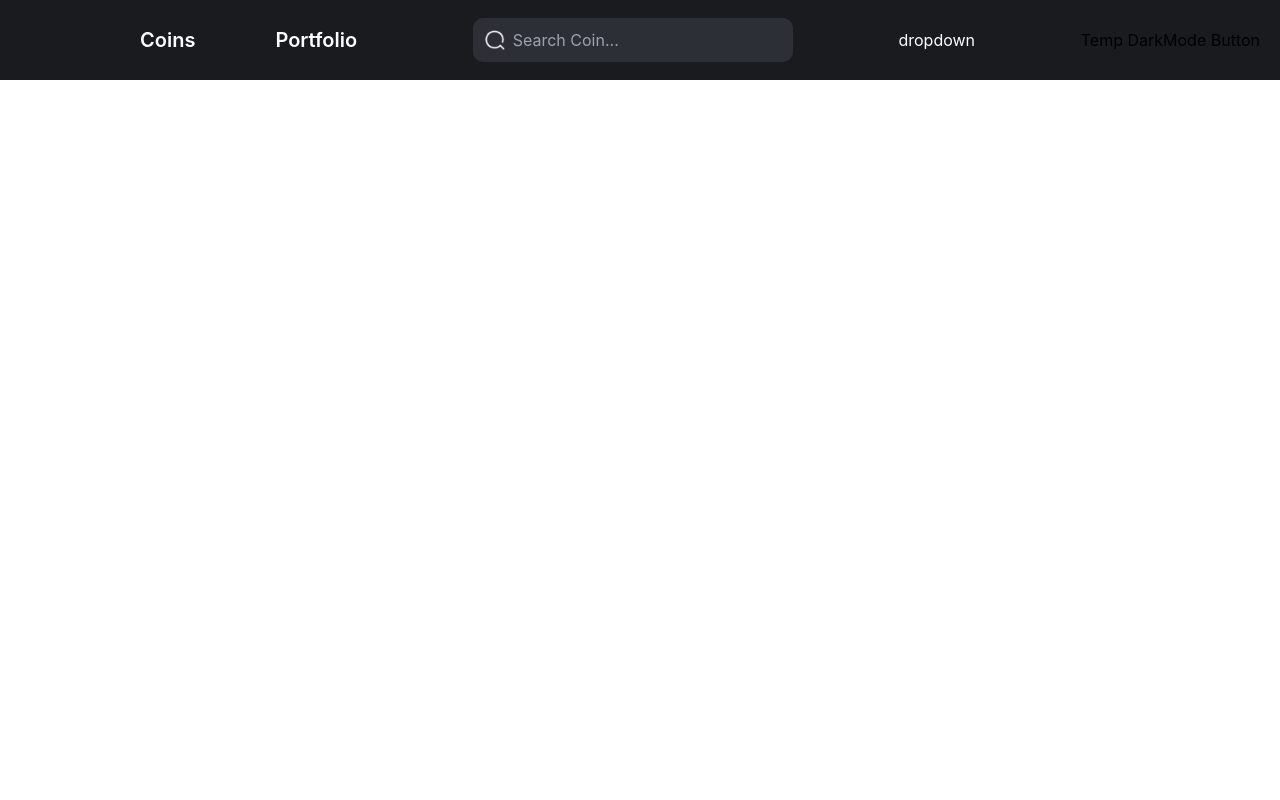
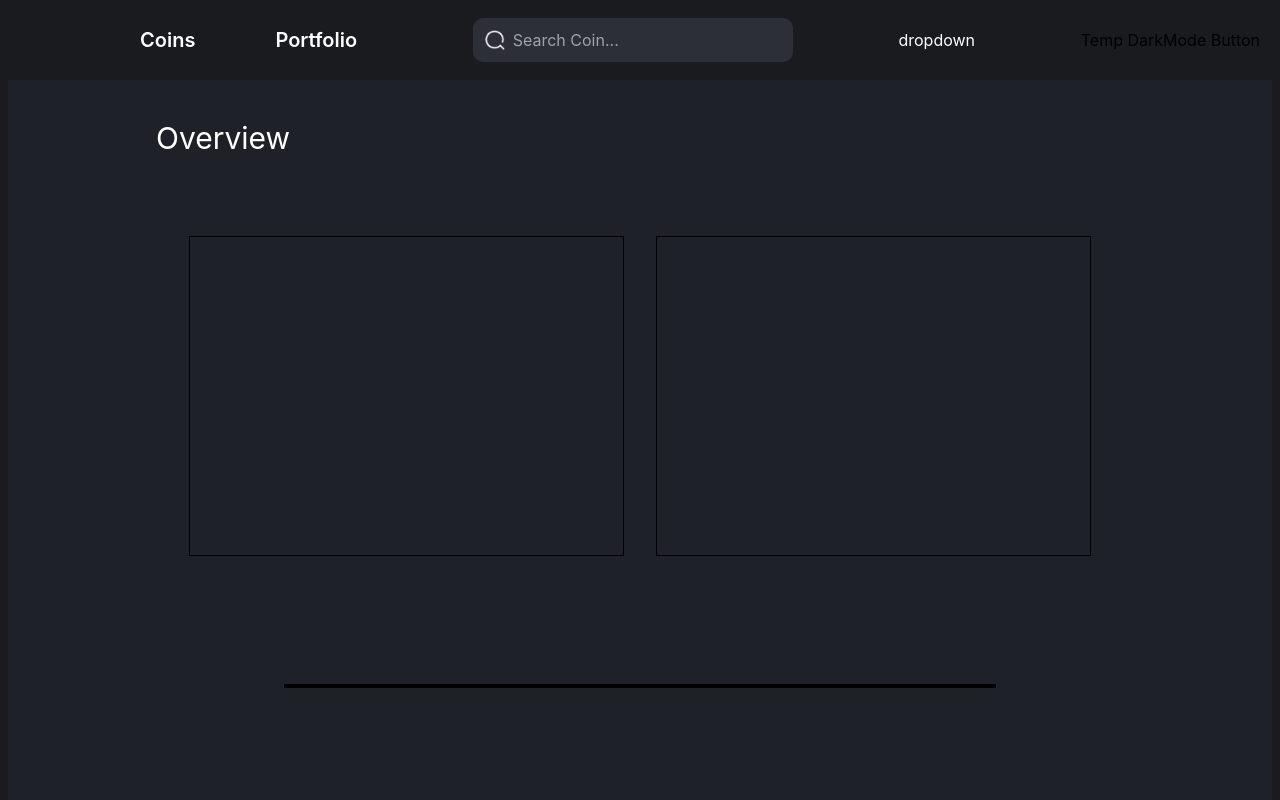
Before and after one commit to Smerly/crypto-appoo, a React (Create React App) app: page / in a window 1280 px wide. Shown: the top 800 px of the page. Built offline with nearby package versions, Linux system fonts and the light colour scheme.

Commit message:
Fixed up some issues with navbar

```diff
--- a/src/LandingPage/CoinList/CoinList.js
+++ b/src/LandingPage/CoinList/CoinList.js
@@ -1,6 +1,26 @@
-function CoinList() {
+import { Coins } from '../Landing.style'
+import { getAllCoins, getCoin } from '../../helpers/getCoin'
+import { useEffect, useState } from 'react'
+
+
+function CoinList () {
+    const [coins, setCoins] = useState(undefined)
+    // useEffect(() => {
+    //         getAllCoins().then((res) => setCoins(res))
+    // }, [])
+    // console.log(typeof coins)
+    // const displayAllCoinTitles = () => {
+    //     if (coins) {
+    //         coins.map((each) => {
+    //             return <h2>{each.id}</h2>
+    //         });
+    //     }
+    // }
+
     return (
-        <div></div>
+        <Coins className='flex flex-col m-32 min-h-max'>
+            {/* {displayAllCoinTitles()} */}
+        </Coins>
     )
 }
 
--- a/src/LandingPage/CoinList/EachCoin.js
+++ b/src/LandingPage/CoinList/EachCoin.js
@@ -0,0 +1,10 @@
+
+function EachCoin() {
+    return (
+        <div>
+            <div></div>
+        </div>
+    )
+}
+
+export default EachCoin
--- a/src/LandingPage/CoinNavbar.js
+++ b/src/LandingPage/CoinNavbar.js
@@ -1,7 +1,8 @@
-function CoinNavbar() {
+
+function CoinNavbar () {
     return (
-        <div></div>
+        <div>
+            <div className='coin-navbar-wrapper'></div>
+        </div>
     )
 }
-
-export default CoinNavbar
--- a/src/LandingPage/Landing.style.js
+++ b/src/LandingPage/Landing.style.js
@@ -0,0 +1,22 @@
+import styled from 'styled-components'
+
+export const LandingPageWrapper = styled.div`
+    background-color: #1F2128;
+    border: 8px #191B1F solid;
+    border-top: 0px black solid;
+    min-height: 100vh;
+    padding: 20px;
+
+`
+
+export const CustomContainer = styled.div`
+    margin-left: 10vw;
+    margin-right: 10vw;
+`
+
+
+export const Coins = styled.div`
+    border: 2px black solid;
+    display: flex;
+    flex-direction: column'
+`
--- a/src/LandingPage/LandingPage.css
+++ b/src/LandingPage/LandingPage.css
@@ -0,0 +1,23 @@
+
+.landing-component-wrapper {
+    background-color: #1F2128;
+    border: 8px #191B1F solid;
+    border-top: 0px black solid;
+    min-height: 100vh;
+    padding: 20px;
+}
+
+.graph-row {
+    display: flex;
+    flex-direction: row;
+    /* align-items: center; */
+    justify-content: space-evenly;
+    margin-top: 10vh;
+}
+
+
+.graph-box {
+    width: 34vw;
+    height: 40vh;
+    border: 1px black solid;
+}
--- a/src/LandingPage/LandingPage.js
+++ b/src/LandingPage/LandingPage.js
@@ -1,8 +1,29 @@
+import './LandingPage.css'
+import { LandingPageWrapper, CustomContainer } from './Landing.style'
+import CoinList from './CoinList/CoinList'
+import { getCoin } from '../helpers/getCoin'
+import { useState } from 'react'
 
+function LandingPage () {
+    const [selectedCoin, setSelectedCoin] = useState()
 
-function LandingPage() {
     return (
-        <div></div>
+        <LandingPageWrapper>
+            <CustomContainer>
+                <h1 className='text-3xl mt-5 title-header'> Overview </h1>
+                <div className='graph-row'>
+                    <div className='graph-box'></div>
+                    <div className='graph-box'>
+                    </div>
+                </div>
+                <CoinList />
+                {[1,2,3,4,5,2,3,1,3,,2,2,2,2,2,2,2,2,2,2,2,2,2,2,2,2,2,2,2,2,2,2,2,2,2,2,2,2,2,2,2,2,2,2].map(() => {
+                        return (
+                            <div>asdasdasd</div>
+                        )
+                    })}
+            </CustomContainer>
+        </LandingPageWrapper>
     )
 }
 
--- a/src/Navbar/CurrencyDropdown.js
+++ b/src/Navbar/CurrencyDropdown.js
@@ -9,7 +9,7 @@ function CurrencyDropDown() {
             <DropdownButton data-dropdown-toggle="dropdownRadioBgHover" className='dropdown-button bg-gray' onClick={() => {
                 setHidden(!hidden)
             }}>dropdown</DropdownButton>
-            <DropdownMenu id='dropdown' className={`dropdown h-52 w-32 ml-20 p-3 ${hidden ? '' : 'hidden'}`}>
+            <DropdownMenu id='dropdown' className={`dropdown h-52 w-32 ml-20 p-3 ${hidden ? '' : 'unhide'}`}>
                 <ul>
                     {[1,2,3,4,5,6,7,8,9,10,11,12,13,14,15,16,17,18,19,20].map((each) => <li>{each}</li>)}
 
--- a/src/Navbar/Navbar.css
+++ b/src/Navbar/Navbar.css
@@ -41,18 +41,23 @@
     background-color: #191B1F;
 }
 
+.unhide {
+    display: flex;
+}
+
 .navbar-hidden{
     position: absolute;
     top: 5rem;
     width: 100%;
     height: 20vh;
     left: -100%;
-    transition: all 0.25s ease;
+    transition: all 0.6s ease;
 }
 
 .navbar-hidden.show-navbar {
+    transition: all 0.6s ease;
     left: 0 !important;
 	opacity: 1 !important;
 	z-index: 2 !important;
-	background-color: white !important;
+    background-color: #191B1F !important;
 }
--- a/src/Navbar/Navbar.style.js
+++ b/src/Navbar/Navbar.style.js
@@ -4,6 +4,7 @@ import { useWindowSize } from '../helpers/useWindowSize';
 import toggleIcon from '../images/toggler-icon.png'
 
 export const NavbarBox = styled.div`
+    position: fixed;
     width: 100vw;
     height: 5rem;
     background-color: #191B1F;
@@ -49,6 +50,8 @@ export const NavbarHidden = tw.div`
     flex
     flex-col
     h-full
+    justify-center
+    items-center
 `
 
 export const DropdownButton = tw.button`
@@ -64,8 +67,16 @@ export const DropdownButton = tw.button`
 
 export const DropdownMenu = styled.div`
 
-
 `
 
 export const DarkMode = styled.button`
 `
+
+export const SearchIconWrapper = tw.div`
+    absolute
+    inset-y-0
+    left-0 flex
+    items-center
+    pl-3
+    pointer-events-none
+`
--- a/src/Navbar/NavbarSmall.js
+++ b/src/Navbar/NavbarSmall.js
@@ -28,9 +28,12 @@ function NavbarSmall() {
             }}/>
 
 
-            <div className={`navbar-hidden bg-gray-200 ${hidden ? '' : 'show-navbar'}`}>
+            <div className={`navbar-hidden ${hidden ? '' : 'show-navbar'}`}>
                 <NavbarHidden>
-                    hiASDASD
+                        <SearchBar/>
+                <CurrencyDropDown />
+
+                    <DarkMode>Temp DarkMode Button</DarkMode>
                 </NavbarHidden>
             </div>
 
--- a/src/Navbar/SearchBar.js
+++ b/src/Navbar/SearchBar.js
@@ -1,15 +1,16 @@
 
 import { useWindowSize } from '../helpers/useWindowSize';
 import searchIcon from '../images/search-icon.png'
+import { SearchIconWrapper } from './Navbar.style'
 
 function SearchBar() {
     return (
         <form className={useWindowSize()[0] > 1200 ? 'w-80' : 'w-60'}>
             {/* <label for="default-search" className="mb-2 text-sm font-medium bg-gray sr-only dark:text-white">Search</label> */}
             <div className="relative">
-                <div className="absolute inset-y-0 left-0 flex items-center pl-3 pointer-events-none">
+                <SearchIconWrapper>
                     <img src={searchIcon} className='w-5'/>
-                </div>
+                </SearchIconWrapper>
                 <input type="input" className="custom-search w-full p-4 pl-10 text-md bg-gray" placeholder="Search Coin..." required />
             </div>
         </form>
```
